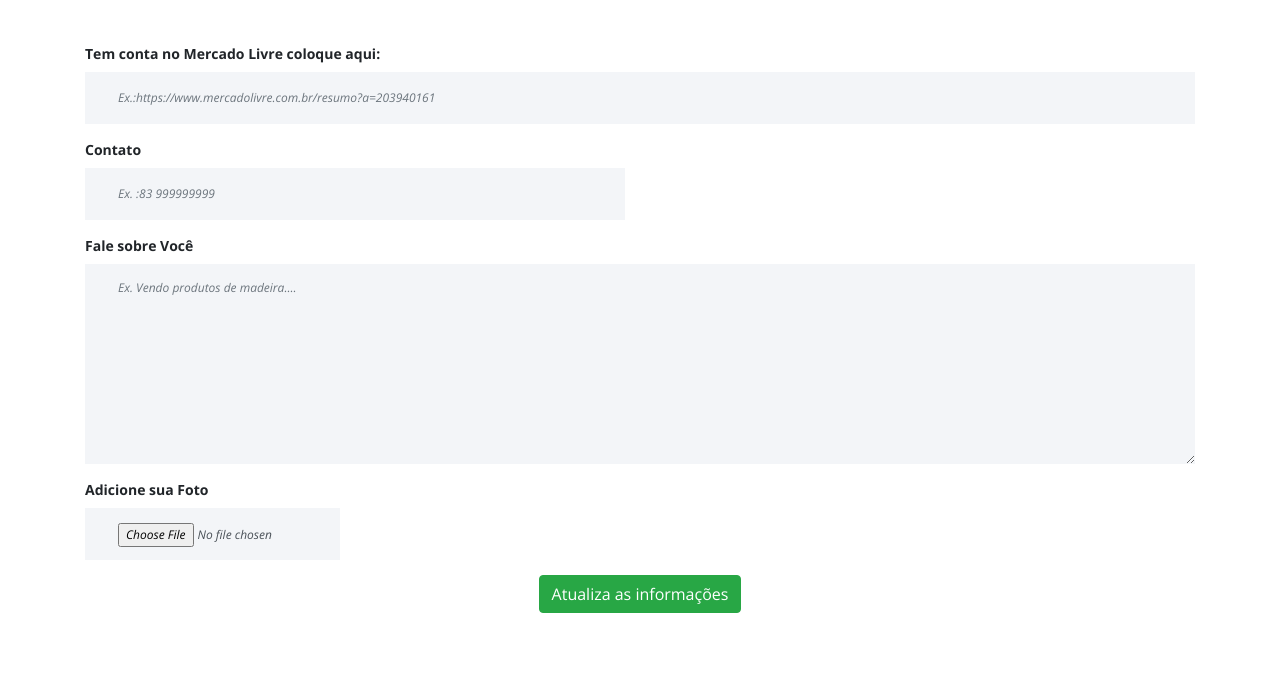
After one commit to kelsonkef/TocDoArtesao, a Django app: page /usuarios/info_usuario in a window 1280 px wide. The commit adds this page. Shown: the part 274-964 px from the top of the page. Run offline with Django 3.2, Linux system fonts and the light colour scheme; some libraries are stand-ins or nearby versions.

Commit message:
Criando pagina de info usuario e colocando checbox de publicar publicação

```diff
--- a/templates/partials/_menu.html
+++ b/templates/partials/_menu.html
@@ -62,6 +62,7 @@
                                     <li><a href="{% url 'dashboard' %}">Minhas Publicações</a></li>
                                     <li><a href="{% url 'criar_publicacao' %}">Crie sua Publicação</a></li>
                                     <li><a href="{% url 'logout' %}">Logout</a></li>
+                                    <li><a href="{% url 'info_usuario' %}">Logout</a></li>
                                 {% else %}
                                     <li><a href="{% url 'login' %}">Login</a></li>
                                     <li><a href="{% url 'cadastro' %}">Cadastro</a></li>
--- /dev/null
+++ b/templates/usuarios/info-usuario.html
@@ -0,0 +1,59 @@
+{% extends 'base.html' %}
+{% load static %}
+{% block content %}
+<!-- Preloader -->
+<div id="preloader">
+    <i class="circle-preloader"></i>
+    <img src="{% static 'img/core-img/pizza.png' %}" alt="">
+</div>
+
+{% include 'partials/_busca.html' %}
+
+{% include 'partials/_menu.html' %}
+
+<!-- ##### Contact Form Area Start ##### -->
+<div class="contact-area section-padding-0-80">
+    <div class="container">
+        <div class="row">
+            <div class="col-12">
+                <div class="section-heading">
+                    <h2>Conte-nos Mais Sobre Você</h2>
+                </div>
+            </div>
+        </div>
+          {% include 'partials/_alertas.html' %}
+        <div class="row">
+            <div class="col-12">
+                <div class="contact-form-area">
+                    <form action="{% url 'info_usuario' %}" method="POST">
+                        {% csrf_token %}
+                        <div class="row">
+                            <div class="col-12 col-lg-12">
+                                <label for="nome_publicacao"><b>Tem conta no Mercado Livre coloque aqui:</b></label>
+                                <input type="text" class="form-control" name="site" placeholder="Ex.:https://www.mercadolivre.com.br/resumo?a=203940161" required>
+                            </div>
+                            <div class="col-12 col-lg-6">
+                                <label for="telefone"><b>Contato</b></label>
+                                <input type="tel" class="form-control" name="telefone" placeholder="Ex. :83 999999999" required>
+                            </div>
+                            <div class="col-12">
+                                <label for="file"><b>Fale sobre Você</b></label>
+                                <textarea class="form-control" name="sobre" cols="30" rows="10" placeholder="Ex. Vendo produtos de madeira...." required></textarea>
+                            </div>
+                            <div class="col-12 col-lg-3">
+                                <label for="file"><b>Adicione sua Foto</b></label>
+                                <input type="file" class="form-control" name="foto_usuario" required>
+                            </div>
+                            <div class="col-12 text-center">
+                                <button class="btn btn-success" type="submit">Atualiza as informações</button>
+                            </div>
+                        </div>
+                    </form>
+                </div>
+            </div>
+        </div>
+    </div>
+</div>
+
+{% include 'partials/_footer.html' %}
+{% endblock %}
--- a/user/models.py
+++ b/user/models.py
@@ -10,6 +10,10 @@ class Usuario(models.Model):
     cidade = models.CharField(max_length=100)
     email = models.CharField(max_length=100)
     telefone= models.CharField(max_length=20, blank=True)
+    site = models.CharField(max_length=20, blank=True)
+    sobre = models.TextField()
+    foto_usuario = models.ImageField(upload_to='fotos_usuario/%d/%m/%Y', blank = True)
+    info = models.BooleanField(default=False)
 
     def __str__(self):
         return "Nome do objeto é = %s" % self.nome
--- a/user/urls.py
+++ b/user/urls.py
@@ -11,4 +11,5 @@ urlpatterns = [
     path('deleta/<int:publicacao_id>', views.deleta_publicacao, name='deleta_publicacao'),
     path('edita/<int:publicacao_id>', views.edita_publicacao, name='edita_publicacao'),
     path('atualiza_publicao', views.atualiza_publicacao, name='atualiza_publicacao'),
+    path('info_usuario', views.info_usuario, name ='info_usuario'),
 ]
--- a/user/views.py
+++ b/user/views.py
@@ -117,10 +117,33 @@ def atualiza_publicacao (request):
         p.descricao = request.POST['descricao']
         p.preco = float(request.POST['preco'])
         p.categoria = request.POST['categoria']
+        if 'publicada' in request.POST:
+            print("Print dentro do if")
+            print(request.POST['publicada'])
+            if request.POST['publicada'] == 'False':
+                p.publicada = True
+        else:
+            #print("Print dentro do else")
+            #print(request.POST['publicada'])
+            p.publicada = False
         if 'foto_publicacao' in request.FILES:
             r.foto_publicacao = request.FILES['foto_publicacao']
         p.save()
         return redirect('dashboard')
+
+def info_usuario(request):
+    if request.method == 'POST':
+        usuario = get_object_or_404(Usuario,pk=request.user.id)
+        #usuario.telefone = request.POST['telefone']
+        usuario.sobre = request.POST['sobre']
+        usuario.site = request.POST['site']
+        usuario.foto_usuario = request.FILE['foto_usuario']
+        usuario.info = True
+        if 'foto_usuario' in request.FILES:
+            usuario.foto_usuario = request.FILE['foto_usuario']
+        usuario.save()
+        return redirect('dashboard')
+    return render(request, 'usuarios/info-usuario.html')
 
 
 def campo_vazio(campo):
```
Also changed, not shown: templates/usuarios/edita_publicacao.html (+8 -0 lines), db.sqlite3, media/fotos/02/06/2020/telnet2.PNG (added), user/migrations/0002_auto_20200602_1734.py (added).
